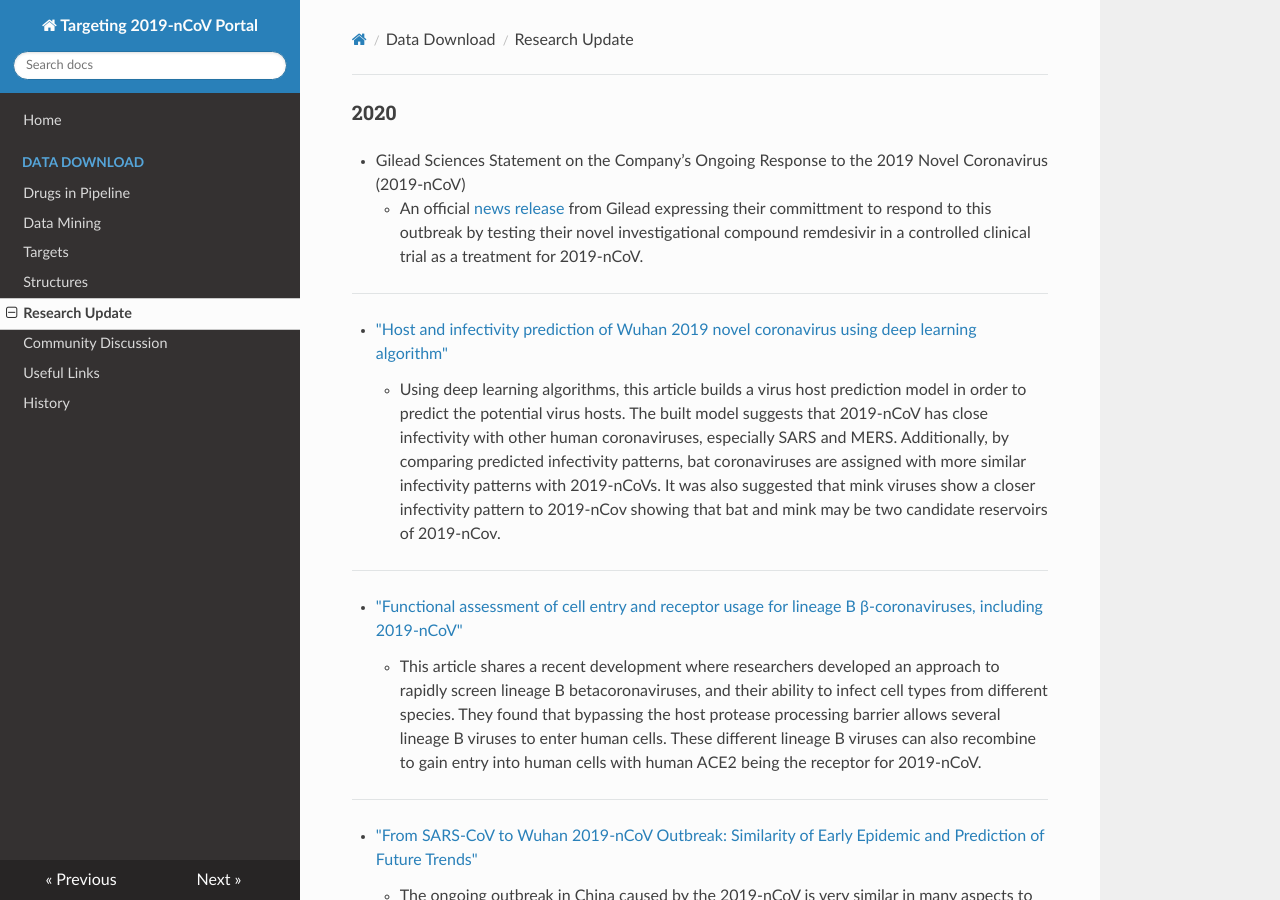
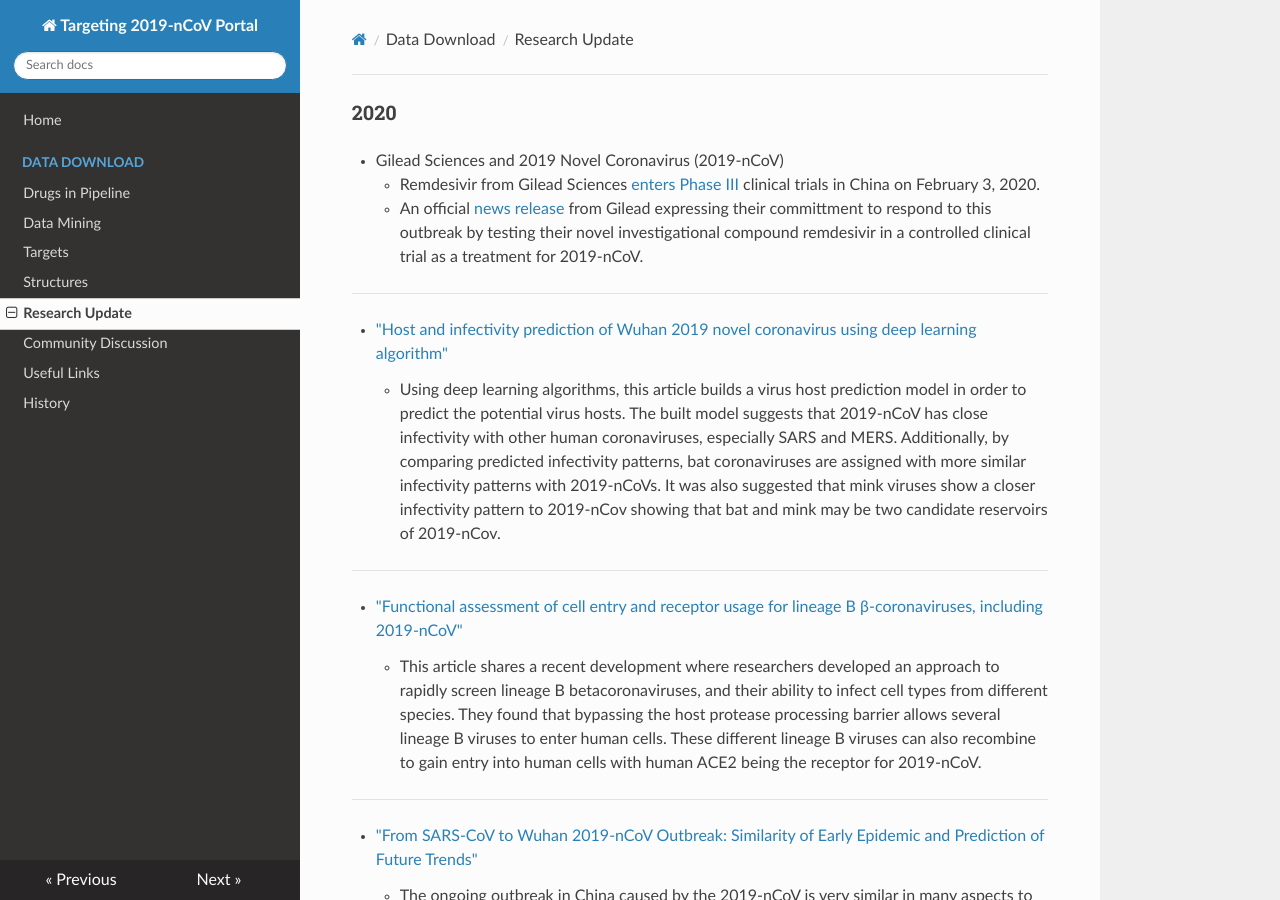
Before and after one commit to GHDDI-AILab/Targeting2019-nCoV, an MkDocs documentation site: the page built from docs/research_progress.md, in a window 1280 px wide and 900 px high. Built offline with MkDocs 1.6.1, drawn with Linux system fonts in a browser that asks for light colours; nearby versions of some CDN libraries.

Commit message:
merge from 20200131

```diff
--- a/docs/research_progress.md
+++ b/docs/research_progress.md
@@ -1,6 +1,7 @@
 ### 2020
 
- * Gilead Sciences Statement on the Company’s Ongoing Response to the 2019 Novel Coronavirus (2019-nCoV)
+ * Gilead Sciences and 2019 Novel Coronavirus (2019-nCoV)
+    * Remdesivir from Gilead Sciences [enters Phase III](https://www.bioworld.com/articles/432804-gileads-remdesivir-enters-china-phase-iii-trial-to-fight-coronavirus) clinical trials in China on February 3, 2020.
     * An official [news release](https://www.gilead.com/news-and-press/company-statements/gilead-sciences-statement-on-the-company-ongoing-response-to-the-2019-new-coronavirus) from Gilead expressing their committment to respond to this outbreak by testing their novel investigational compound remdesivir in a controlled clinical trial as a treatment for 2019-nCoV.
 
 ---
```
